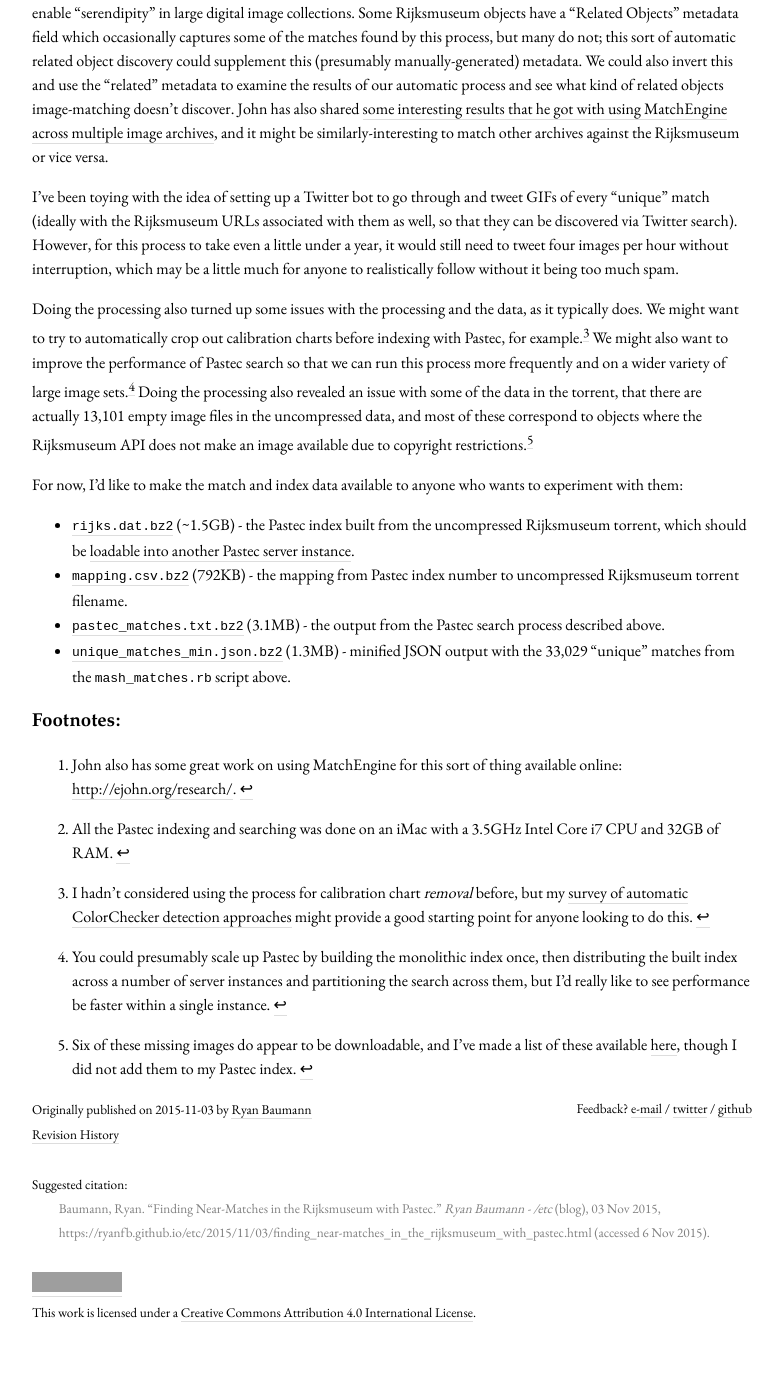
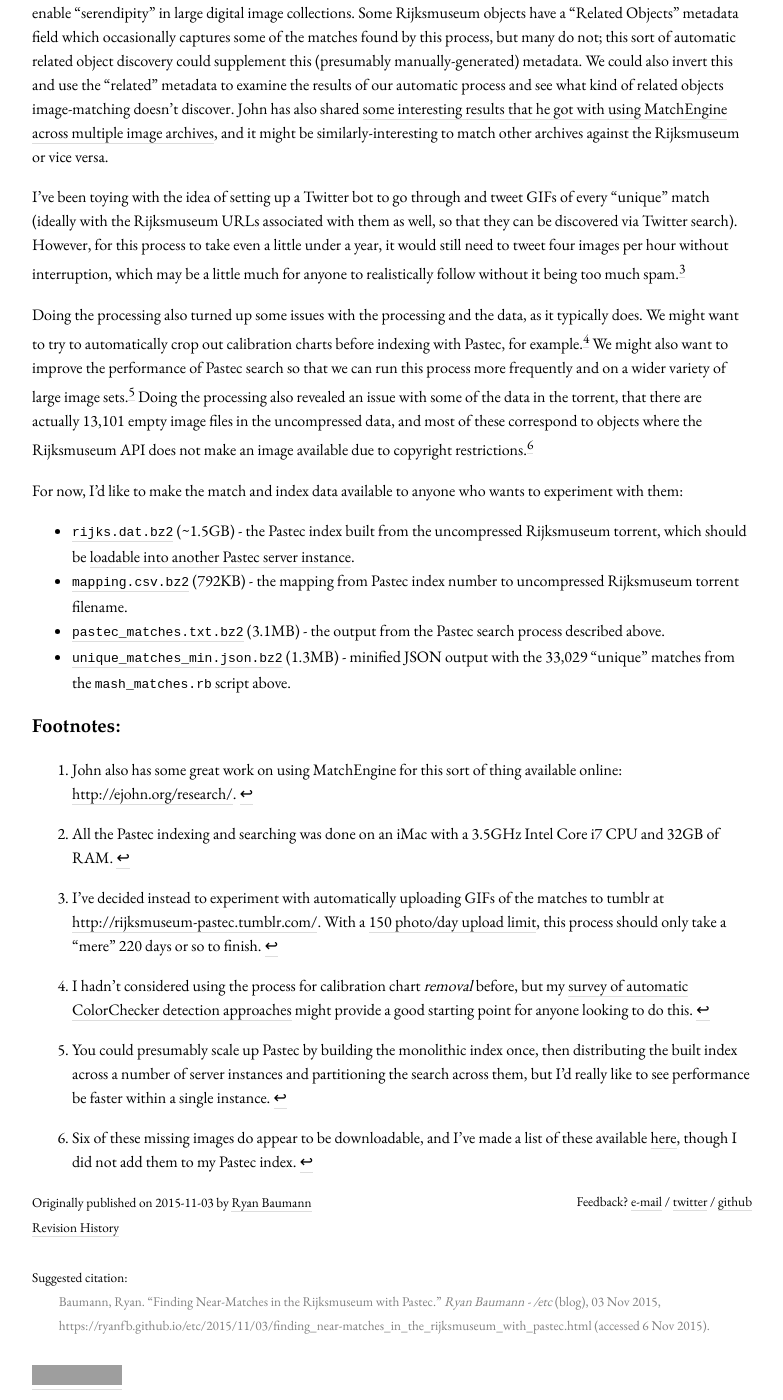
Before and after one commit to ryanfb/etc, a Jekyll site: the page built from _posts/2015-11-03-finding_near-matches_in_the_rijksmuseum_with_pastec.md, in a window 1280 px wide and 1400 px high, scrolled down 1803 px. Shown: the whole window, without its empty margins (248-1031 px from the left). Built offline with Jekyll 4.4.1, drawn with Linux system fonts in a browser that asks for light colours; nearby versions of some CDN libraries; comment, search, counter and statistics services are not loaded; grey boxes are pictures that could not be loaded.

Commit message:
Link tumblr

```diff
--- a/_posts/2015-11-03-finding_near-matches_in_the_rijksmuseum_with_pastec.md
+++ b/_posts/2015-11-03-finding_near-matches_in_the_rijksmuseum_with_pastec.md
@@ -51,7 +51,7 @@ Another phenomenon I've noticed is large match sets where the images mostly have
 
 So what can we do with this data, and with this sort of processing? For one, I think it would be an interesting way to enable "serendipity" in large digital image collections. Some Rijksmuseum objects have a "Related Objects" metadata field which occasionally captures some of the matches found by this process, but many do not; this sort of automatic related object discovery could supplement this (presumably manually-generated) metadata. We could also invert this and use the "related" metadata to examine the results of our automatic process and see what kind of related objects image-matching doesn't discover. John has also shared [some interesting results that he got with using MatchEngine across multiple image archives](https://www.youtube.com/watch?v=PL6J8MtTsPo&t=27m8s), and it might be similarly-interesting to match other archives against the Rijksmuseum or vice versa.
 
-I've been toying with the idea of setting up a Twitter bot to go through and tweet GIFs of every "unique" match (ideally with the Rijksmuseum URLs associated with them as well, so that they can be discovered via Twitter search). However, for this process to take even a little under a year, it would still need to tweet four images per hour without interruption, which may be a little much for anyone to realistically follow without it being too much spam.
+I've been toying with the idea of setting up a Twitter bot to go through and tweet GIFs of every "unique" match (ideally with the Rijksmuseum URLs associated with them as well, so that they can be discovered via Twitter search). However, for this process to take even a little under a year, it would still need to tweet four images per hour without interruption, which may be a little much for anyone to realistically follow without it being too much spam.[^tumblr]
 
 Doing the processing also turned up some issues with the processing and the data, as it typically does. We might want to try to automatically crop out calibration charts before indexing with Pastec, for example.[^colorchecker] We might also want to improve the performance of Pastec search so that we can run this process more frequently and on a wider variety of large image sets.[^scaling] Doing the processing also revealed an issue with some of the data in the torrent, that there are actually 13,101 empty image files in the uncompressed data, and most of these correspond to objects where the Rijksmuseum API does not make an image available due to copyright restrictions.[^missing]
 
@@ -69,3 +69,4 @@ For now, I'd like to make the match and index data available to anyone who wants
 [^colorchecker]: I hadn't considered using the process for calibration chart _removal_ before, but my [survey of automatic ColorChecker detection approaches]({{ site.baseurl }}{% post_url 2015-07-08-automatic_colorchecker_detection %}) might provide a good starting point for anyone looking to do this.
 [^scaling]: You could presumably scale up Pastec by building the monolithic index once, then distributing the built index across a number of server instances and partitioning the search across them, but I'd really like to see performance be faster within a single instance.
 [^missing]: Six of these missing images do appear to be downloadable, and I've made a list of these available [here](https://gist.github.com/ryanfb/c16f26b96a86ab775873), though I did not add them to my Pastec index.
+[^tumblr]: I've decided instead to experiment with automatically uploading GIFs of the matches to tumblr at <http://rijksmuseum-pastec.tumblr.com/>. With a [150 photo/day upload limit](http://unwrapping.tumblr.com/post/46305045121/post-limit-250), this process should only take a "mere" 220 days or so to finish.
```
